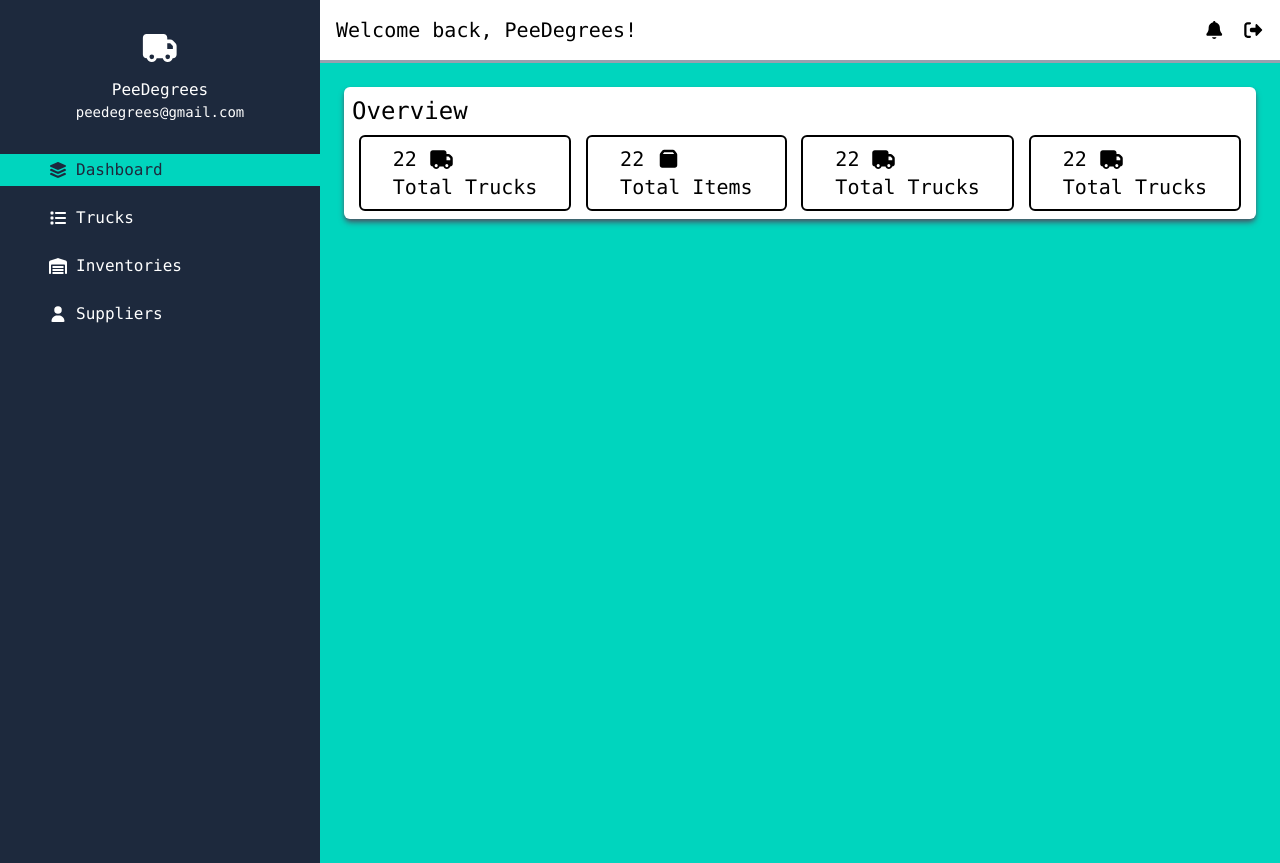
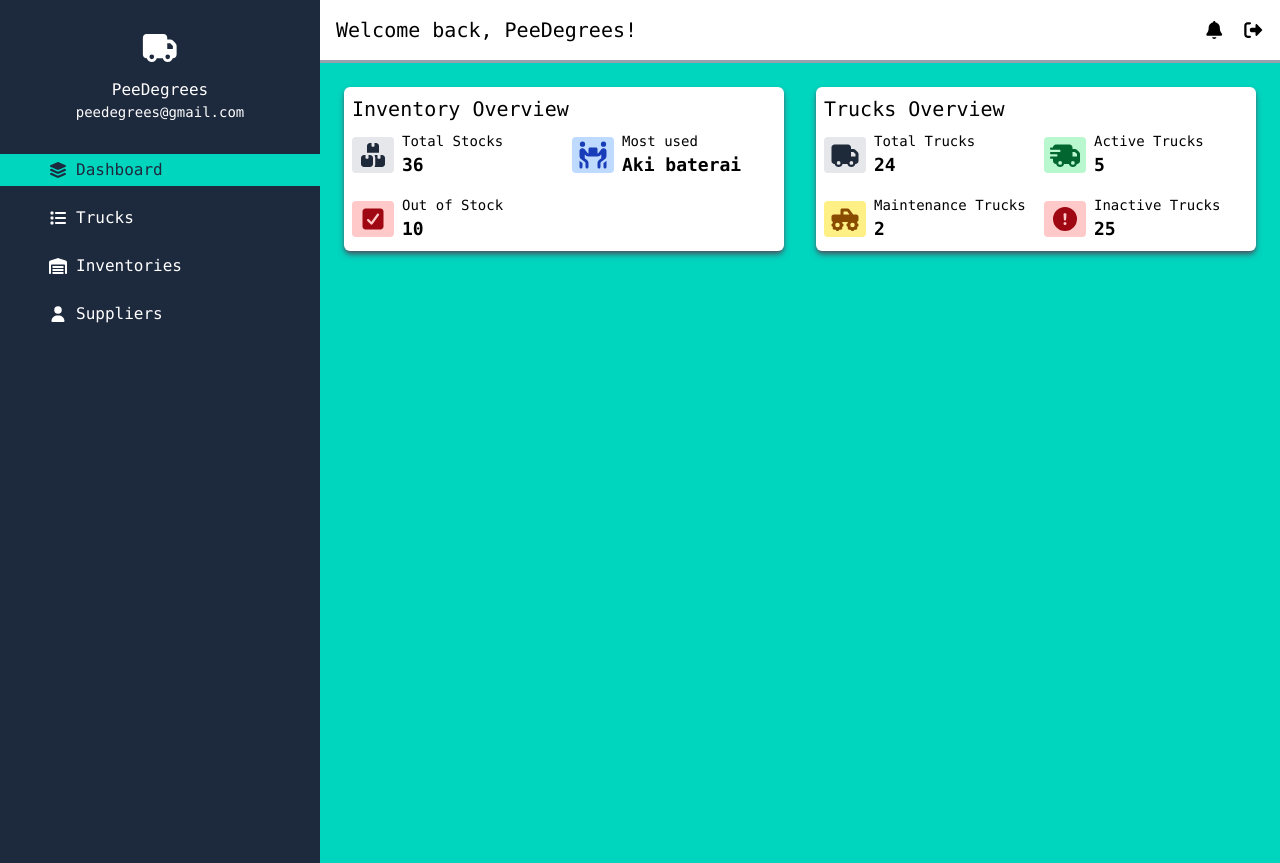
Before and after one commit to PeeOops/stock-app, a React (Vite) app in the folder frontend/: page / in a window 1280 px wide. Built offline with nearby package versions, Linux system fonts and the light colour scheme.

Commit message:
Added Trucks and Inventory overviews on Dashboard

```diff
--- a/frontend/src/component/Dashboard.jsx
+++ b/frontend/src/component/Dashboard.jsx
@@ -1,31 +1,74 @@
-import { faBox, faTruck } from "@fortawesome/free-solid-svg-icons";
+import { faBox, faBoxesStacked, faCircleExclamation, faPeopleCarryBox, faSquareCheck, faTruck, faTruckFast, faTruckMonster } from "@fortawesome/free-solid-svg-icons";
 import { FontAwesomeIcon } from "@fortawesome/react-fontawesome";
 
 const Dashboard = () => {
     return(
         <div className="bg-teal-400 p-6 h-screen font-mono">
-            {/* Overview */}
-            <div className="flex flex-col gap-2 bg-white rounded-md shadow-md shadow-gray-600 p-2">
-                <h1 className="text-2xl">Overview</h1>
-                <div className="flex flex-row justify-evenly gap-2">
-                    <div className="flex flex-col border-2 border-black rounded-md text-xl py-2 px-8">
-                        <p>22 <FontAwesomeIcon icon={faTruck} /></p>
-                        <p>Total Trucks</p>
+            <div className="grid grid-cols-[1fr_1fr] gap-8">
+                {/* Inventory Overview */}
+                <div className="flex flex-col gap-2 bg-white rounded-md shadow-md shadow-gray-600 p-2">
+                    <h1 className="text-xl">Inventory Overview</h1>
+                    <div className="grid grid-cols-2 gap-4">
+                        <div className="flex flex-row items-center gap-2">
+                            <FontAwesomeIcon icon={faBoxesStacked} className="text-2xl p-1.5 bg-gray-200 text-gray-800 rounded-sm" />
+                            <div className="flex flex-col">
+                                <p className="text-sm">Total Stocks</p>
+                                <p className="text-lg font-bold">36</p>
+                            </div>
+                        </div>
+                        <div className="flex flex-row items-center gap-2">
+                            <FontAwesomeIcon icon={faPeopleCarryBox} className="text-2xl p-1.5 bg-blue-200 text-blue-800 rounded-sm" />
+                            <div className="flex flex-col">
+                                <p className="text-sm">Most used</p>
+                                <p className="text-lg font-bold">Aki baterai</p>
+                            </div>
+                        </div>
+                        <div className="flex flex-row items-center gap-2">
+                            <FontAwesomeIcon icon={faSquareCheck} className="text-2xl p-1.5 bg-red-200 text-red-800 rounded-sm" />
+                            <div className="flex flex-col">
+                                <p className="text-sm">Out of Stock</p>
+                                <p className="text-lg font-bold">10</p>
+                            </div>
+                        </div>
                     </div>
-                    <div className="flex flex-col border-2 border-black rounded-md text-xl py-2 px-8">
-                        <p>22 <FontAwesomeIcon icon={faBox} /></p>
-                        <p>Total Items</p>
-                    </div>
-                    <div className="flex flex-col border-2 border-black rounded-md text-xl py-2 px-8">
-                        <p>22 <FontAwesomeIcon icon={faTruck} /></p>
-                        <p>Total Trucks</p>
-                    </div>
-                    <div className="flex flex-col border-2 border-black rounded-md text-xl py-2 px-8">
-                        <p>22 <FontAwesomeIcon icon={faTruck} /></p>
-                        <p>Total Trucks</p>
+                </div>
+
+                {/* Trucks overview */}
+                <div className="flex flex-col gap-2 bg-white rounded-md shadow-md shadow-gray-600 p-2">
+                    <h1 className="text-xl">Trucks Overview</h1>
+                    <div className="grid grid-cols-2 gap-4">
+                        <div className="flex flex-row items-center gap-2">
+                            <FontAwesomeIcon icon={faTruck} className="text-2xl p-1.5 bg-gray-200 text-gray-800 rounded-sm" />
+                            <div className="flex flex-col">
+                                <p className="text-sm">Total Trucks</p>
+                                <p className="text-lg font-bold">24</p>
+                            </div>
+                        </div>
+                        <div className="flex flex-row items-center gap-2">
+                            <FontAwesomeIcon icon={faTruckFast} className="text-2xl p-1.5 bg-green-200 text-green-800 rounded-sm" />
+                            <div className="flex flex-col">
+                                <p className="text-sm">Active Trucks</p>
+                                <p className="text-lg font-bold">5</p>
+                            </div>
+                        </div>
+                        <div className="flex flex-row items-center gap-2">
+                            <FontAwesomeIcon icon={faTruckMonster} className="text-2xl p-1.5 bg-yellow-200 text-yellow-800 rounded-sm" />
+                            <div className="flex flex-col">
+                                <p className="text-sm">Maintenance Trucks</p>
+                                <p className="text-lg font-bold">2</p>
+                            </div>
+                        </div>
+                        <div className="flex flex-row items-center gap-2">
+                            <FontAwesomeIcon icon={faCircleExclamation} className="text-2xl p-1.5 bg-red-200 text-red-800 rounded-sm" />
+                            <div className="flex flex-col">
+                                <p className="text-sm">Inactive Trucks</p>
+                                <p className="text-lg font-bold">25</p>
+                            </div>
+                        </div>
                     </div>
                 </div>
             </div>
+
         </div>
     )
 }
```
